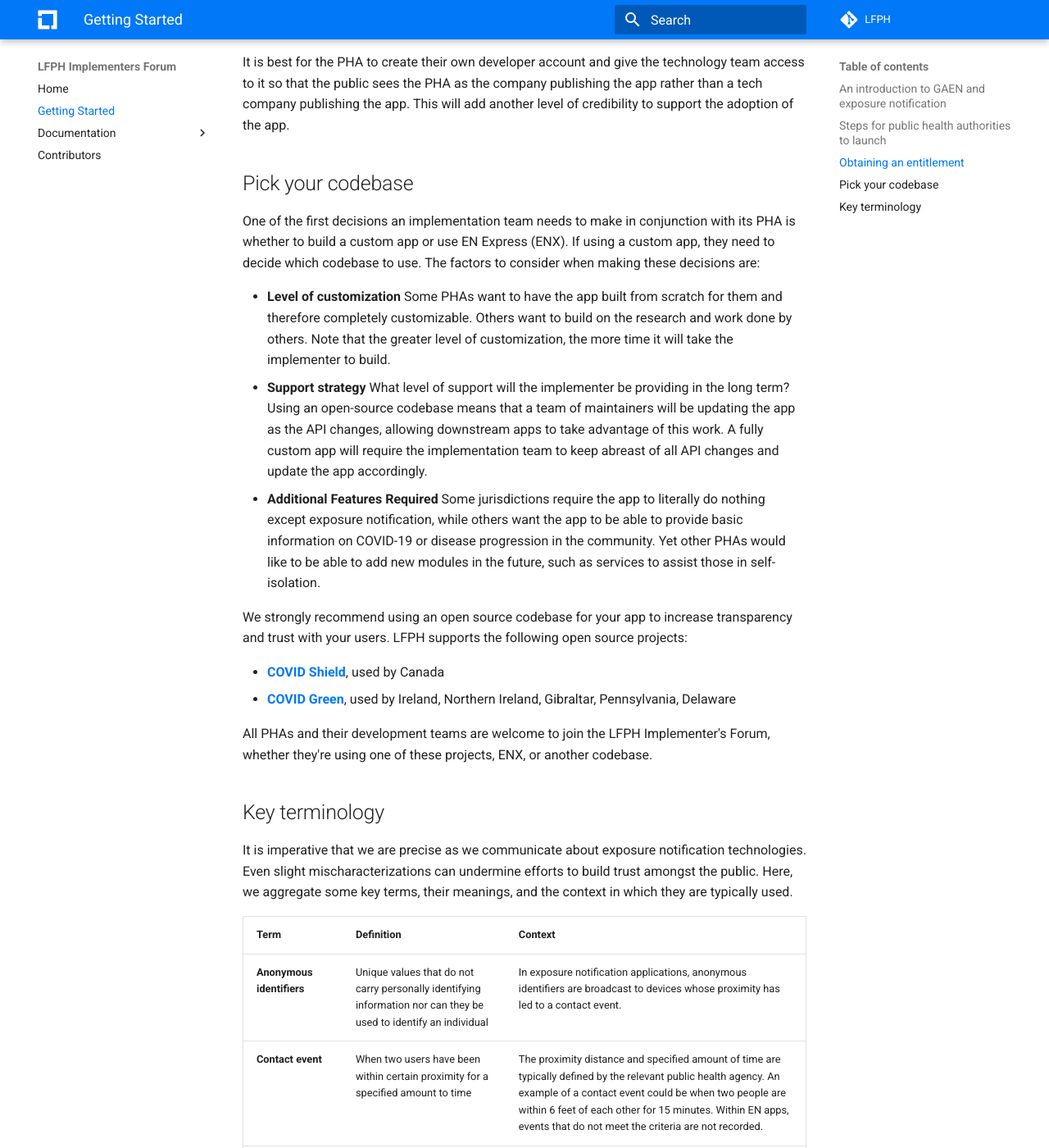
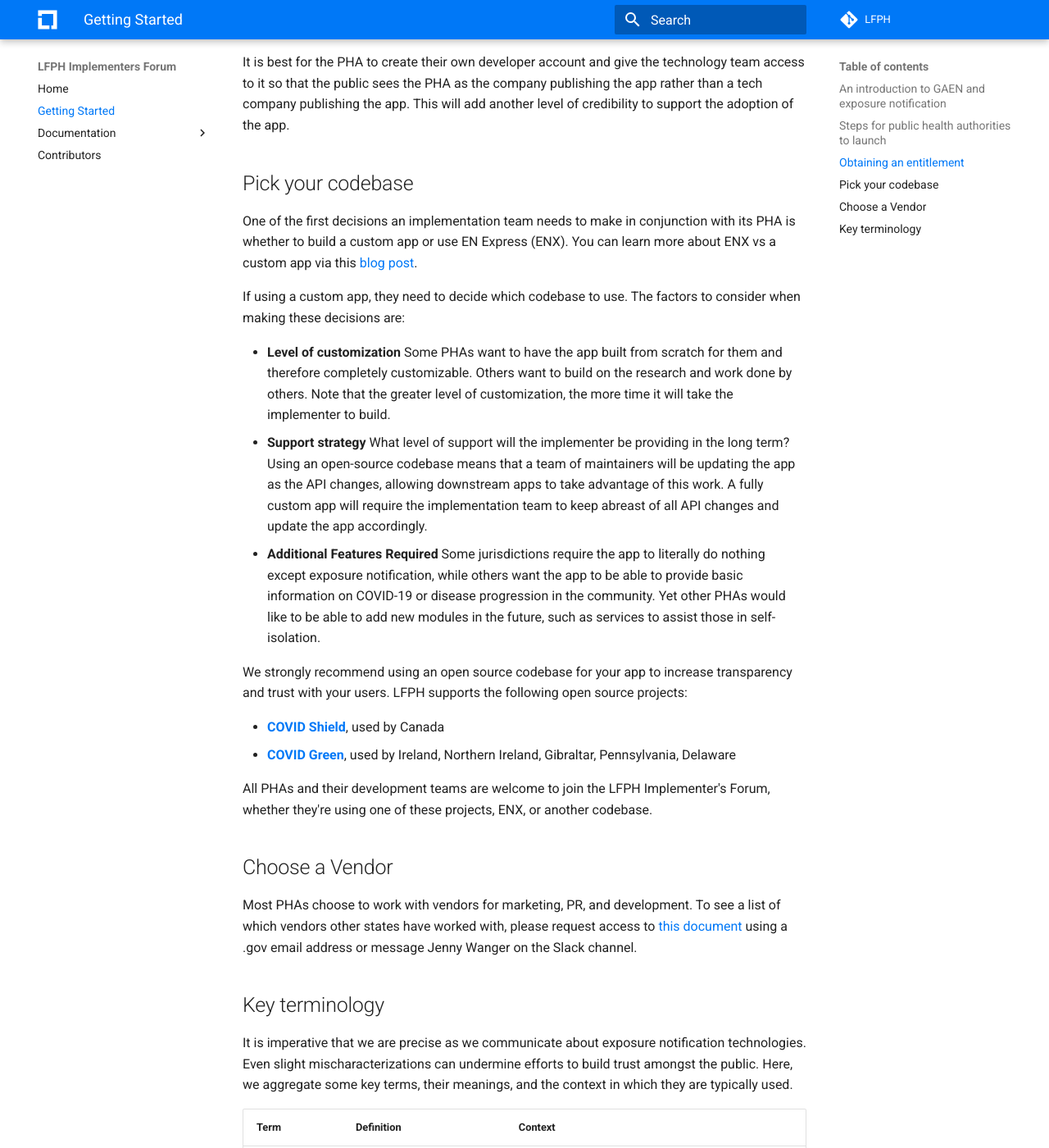
Before and after one commit to lfph/implementers-forum, an MkDocs documentation site: the page built from docs/getting-started.md, in a window 1280 px wide and 1400 px high, scrolled down 2142 px. Shown: the whole window at 82% size. Built offline with MkDocs 1.6.1 and Material for MkDocs 9.7.7, drawn with Linux system fonts in a browser that asks for light colours; comment, search, counter and statistics services are not loaded.

Commit message:
Add vendor directory, ENX blog post

```diff
--- a/docs/getting-started.md
+++ b/docs/getting-started.md
@@ -51,7 +51,9 @@ It is best for the PHA to create their own developer account and give the techno
 
 ## Pick your codebase
 
-One of the first decisions an implementation team needs to make in conjunction with its PHA is whether to build a custom app or use EN Express (ENX). If using a custom app, they need to decide which codebase to use. The factors to consider when making these decisions are:
+One of the first decisions an implementation team needs to make in conjunction with its PHA is whether to build a custom app or use EN Express (ENX). You can learn more about ENX vs a custom app via this [blog post](https://www.lfph.io/2020/09/29/enx-vs-custom/).
+
+If using a custom app, they need to decide which codebase to use. The factors to consider when making these decisions are:
 
 * **Level of customization** Some PHAs want to have the app built from scratch for them and therefore completely customizable. Others want to build on the research and work done by others. Note that the greater level of customization, the more time it will take the implementer to build.
 * **Support strategy** What level of support will the implementer be providing in the long term? Using an open-source codebase means that a team of maintainers will be updating the app as the API changes, allowing downstream apps to take advantage of this work. A fully custom app will require the implementation team to keep abreast of all API changes and update the app accordingly.
@@ -63,6 +65,10 @@ We strongly recommend using an open source codebase for your app to increase tra
 * [**COVID Green**](https://github.com/covidgreen), used by Ireland, Northern Ireland, Gibraltar, Pennsylvania, Delaware
 
 All PHAs and their development teams are welcome to join the LFPH Implementer's Forum, whether they're using one of these projects, ENX, or another codebase.
+
+## Choose a Vendor
+
+Most PHAs choose to work with vendors for marketing, PR, and development. To see a list of which vendors other states have worked with, please request access to [this document](https://docs.google.com/spreadsheets/d/1S_uP4xwdEUqwcyFf8Zgh9hXnfEei2MnuqcX8rNaM6cI/edit?usp=sharing) using a .gov email address or message Jenny Wanger on the Slack channel.
 
 ## Key terminology
 
```
